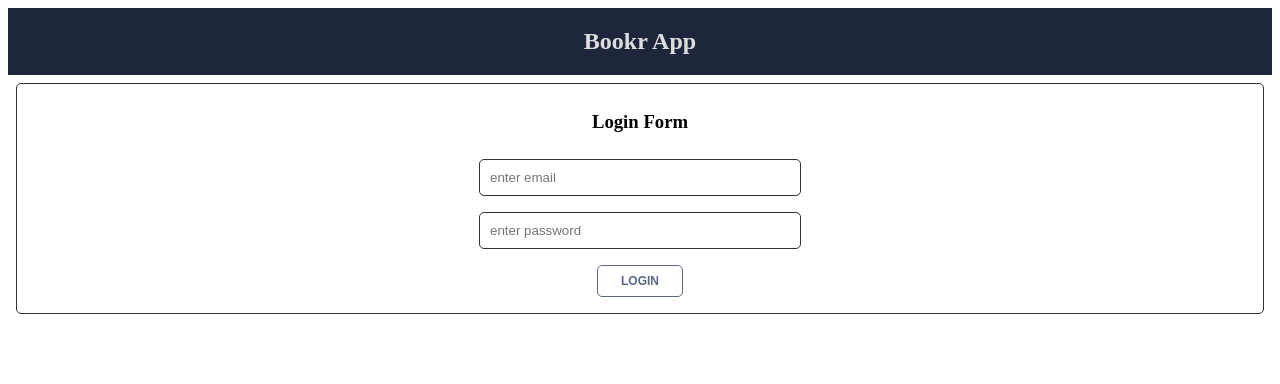
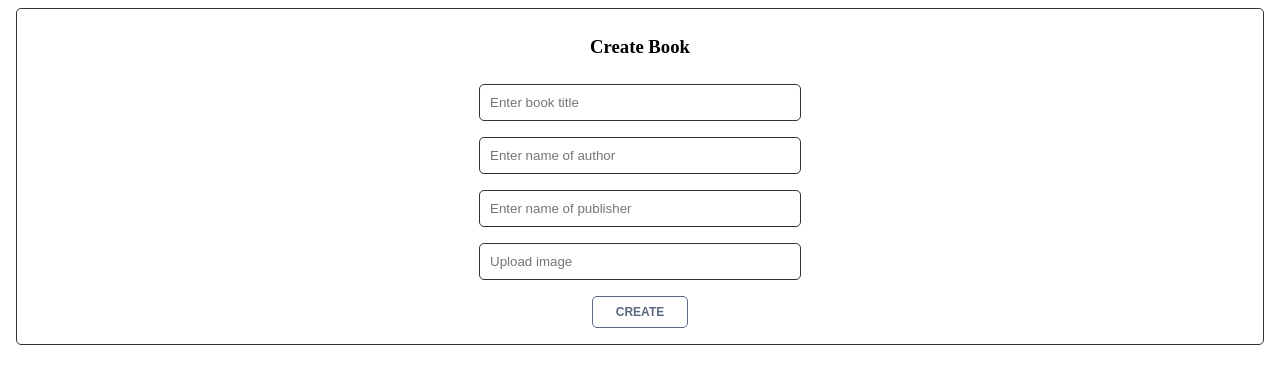
Before and after one commit to frankly034/bookr-demo-app, a React app: page / in a window 1280 px wide. Shown: the top 384 px of the page. Built offline with nearby package versions, Linux system fonts and the light colour scheme.

Commit message:
feat(component):add create-book-page
-render create-book-page in app

```diff
--- /dev/null
+++ b/src/components/pages/CreateBook.jsx
@@ -0,0 +1,74 @@
+import React, { Component } from 'react';
+import Form from '../commons/Form';
+import Header from '../commons/Header'
+
+const inputFields = [
+{
+  name: 'title',
+  type: 'text',
+  placeholder: 'Enter book title'
+},
+{
+  name: 'author',
+  type: 'text',
+  placeholder: 'Enter name of author'
+},
+{
+  name: 'publisher',
+  type: 'text',
+  placeholder: 'Enter name of publisher'
+},
+{
+  name: 'image',
+  type: 'url',
+  placeholder: 'Upload image'
+}
+];
+
+class CreateBook extends Component {
+constructor(props){
+  super(props);
+  this.state = {
+      title:  '',
+      author: '',
+      publisher: '',
+      image: ''
+
+  }
+
+
+  this.onChange = (event) => {
+      this.setState({
+          [event.target.name]: event.target.value
+      });
+  }
+
+  this.onSubmit = (event) => {
+      event.preventDefault();
+      const { title, author, publisher, url } = this.state;
+      const formData = {
+          title,
+          author,
+          publisher,
+          url
+      };
+  }
+}
+
+render(){
+  return (
+    <>
+      <Form
+          formTitle='Create Book'
+          inputFields={inputFields}
+          buttonTitle='create'
+          onChange={this.onChange}
+          onSubmit={this.onSubmit}
+      />
+    </>
+
+  )
+}
+}
+
+export default CreateBook;
--- a/src/index.jsx
+++ b/src/index.jsx
@@ -2,10 +2,15 @@ import React from 'react';
 import { render } from 'react-dom';
 import './style.css';
 import LoginPage from './components/pages/LoginPage';
+import Header from './components/commons/Header';
+import CreateBook from './components/pages/CreateBook';
 
 
 const App = () => (
-  <LoginPage />
+  <>
+    <CreateBook />
+  </>
+
 )
 
 render(<App />, document.querySelector('#root'));
```
Also changed, not shown: src/components/commons/Card.jsx (added, +16 -0 lines).
